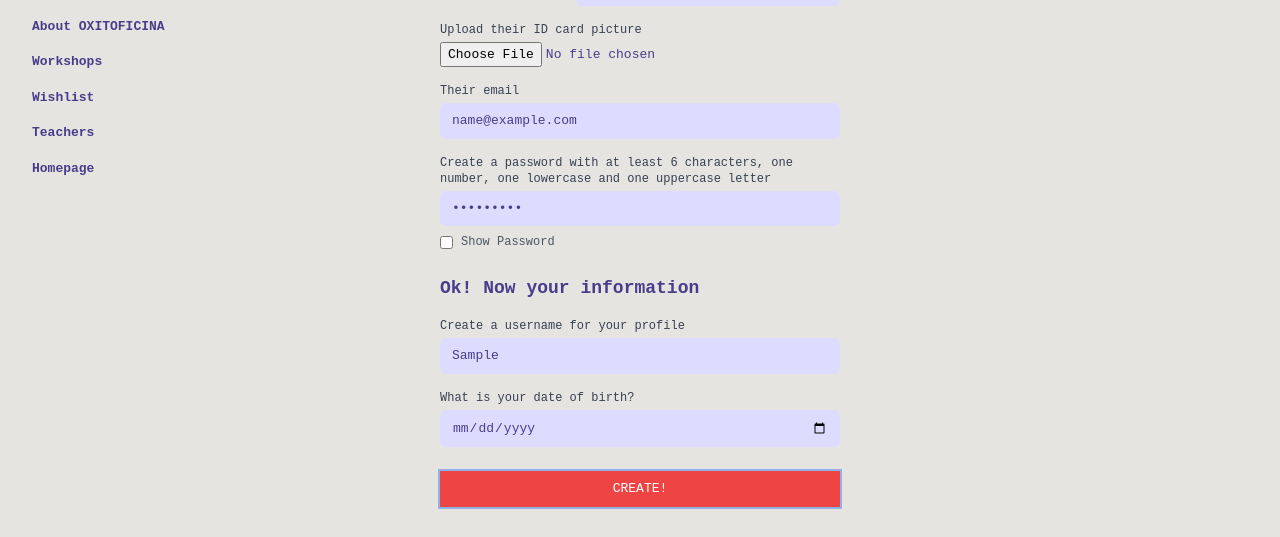
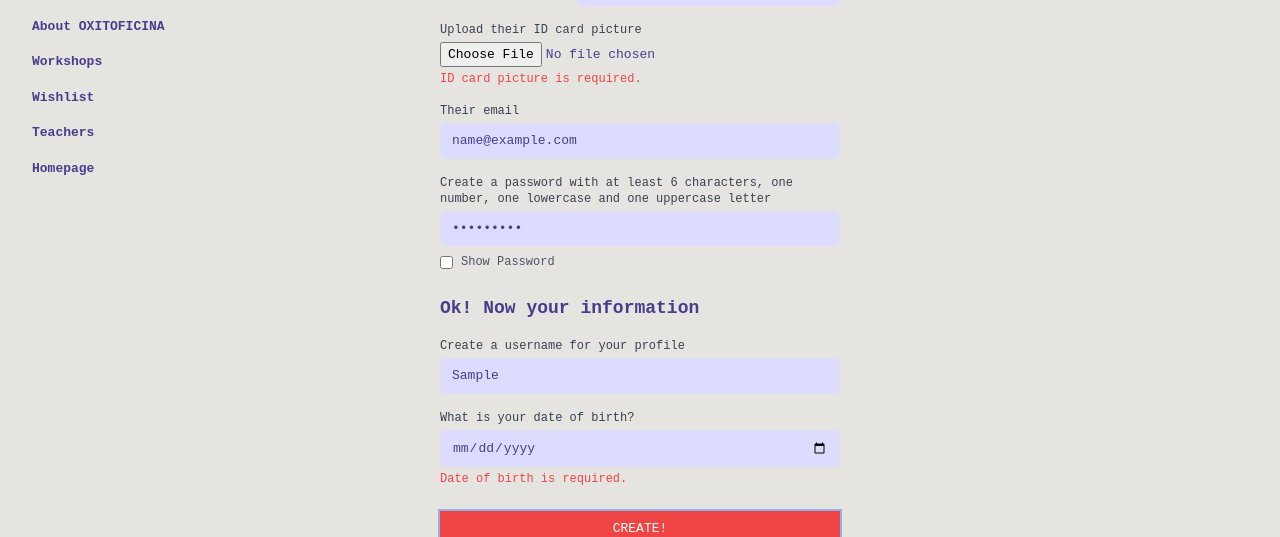
Before and after one commit to bubu-destroi/oxi_client, a React (Vite) app: page /signup in a window 1280 px wide. Both pictures are taken after typing "Sample", "Sample", "Sample", "name@example.com", "Sample123", "Sample" into the empty fields and a click on the button "CREATE!". Shown: the part 560-1097 px from the top of the page. Built offline with nearby package versions, Linux system fonts and the light colour scheme; no server answers.

Commit message:
error signup

```diff
--- a/src/pages/Auth/SignUp.jsx
+++ b/src/pages/Auth/SignUp.jsx
@@ -21,6 +21,9 @@ function SignUp() {
   const courses_taken = [];
   const [loading, setLoading] = useState(false);
 
+  // Error State Variables
+  const [errors, setErrors] = useState({});
+
   const navigate = useNavigate();
 
   const handleParent_name = (e) => {
@@ -35,7 +38,6 @@ function SignUp() {
 
   const handleCountryCodeChange = (code) => {
     setCountryCode(code);
-    console.log(phone_number);
   };
 
   const handleId_card_picture = async (e) => {
@@ -82,8 +84,41 @@ function SignUp() {
     handleAge();
   };
 
+  const validateInputs = () => {
+    const newErrors = {};
+
+    if (!parent_name) newErrors.parent_name = 'Parent name is required.';
+    if (!address) newErrors.address = 'Address is required.';
+    if (!phone_number) newErrors.phone_number = 'Phone number is required.';
+    if (!id_card_picture) newErrors.id_card_picture = 'ID card picture is required.';
+    if (!email) {
+      newErrors.email = 'Email is required.';
+    } else if (!/\S+@\S+\.\S+/.test(email)) {
+      newErrors.email = 'Invalid email address.';
+    }
+    if (!password) {
+      newErrors.password = 'Password is required.';
+    } else if (
+      !/(?=.*\d)(?=.*[a-z])(?=.*[A-Z]).{6,}/.test(password)
+    ) {
+      newErrors.password =
+        'Password must contain at least 6 characters, one number, one lowercase, and one uppercase letter.';
+    }
+    if (!learner_username) newErrors.learner_username = 'Username is required.';
+    if (!date_of_birth) newErrors.date_of_birth = 'Date of birth is required.';
+
+    return newErrors;
+  };
+
   const handleSubmit = async (e) => {
     e.preventDefault();
+
+    const newErrors = validateInputs();
+    if (Object.keys(newErrors).length > 0) {
+      setErrors(newErrors);
+      return;
+    }
+
     try {
       const newUserProfile = {
         parent_name,
@@ -115,30 +150,24 @@ function SignUp() {
       <div className='flex items-center justify-center min-h-screen pt-20 p-4'>
         <div className='max-w-md w-full'>
           <h2 className='text-xl sm:text-l font-bold px-10 pt-10 mb-4 text-center md:max-w-lg '>
-            Create an account <br/>
-            </h2>
-          <h3 className='text-l font-semibold mt-6 px-10  mb-4 text-center md:max-w-lg '>
-to sign up for workshops and tell us what you want to learn about!
-
+            Create an account <br />
+          </h2>
+          <h3 className='text-l font-semibold mt-6 px-10 mb-4 text-center md:max-w-lg '>
+            to sign up for workshops and tell us what you want to learn about!
           </h3>
-          <h5 className='text-xs sm:text-xs  mb-4 flex flex-col items-center justify-center'>
+          <h5 className='text-xs sm:text-xs mb-4 flex flex-col items-center justify-center'>
             Do you already own an account?{' '}
-            <Link
-              to='/login'
-              className='text-red-500 hover:text-blue-500 mt-5'>
+            <Link to='/login' className='text-red-500 hover:text-blue-500 mt-5'>
               Log in here!
             </Link>
           </h5>
-          <form
-            className='w-full max-w-md p-6 '
-            onSubmit={handleSubmit}>
+          <form className='w-full max-w-md p-6' onSubmit={handleSubmit}>
             <p className='text-xs mb-4 text-center'>
               We need your parents/caretaker information! If you are an adult,
               input your own information.
             </p>
-            <label
-              htmlFor='parent-name'
-              className='block text-xs font-medium text-gray-700'>
+
+            <label htmlFor='parent-name' className='block text-xs font-medium text-gray-700'>
               Their name
             </label>
             <input
@@ -147,12 +176,14 @@ to sign up for workshops and tell us what you want to learn about!
               id='parent-name'
               value={parent_name}
               onChange={handleParent_name}
-              className=' block w-full mt-1 bg-[rgba(221,220,255,0.997)] py-2 px-3 rounded-md focus:outline-none'
+              className='block w-full mt-1 bg-[rgba(221,220,255,0.997)] py-2 px-3 rounded-md focus:outline-none'
               placeholder='Enter their name'
             />
-            <label
-              htmlFor='address'
-              className='block text-xs  font-medium text-gray-700 mt-4'>
+            {errors.parent_name && (
+              <p className='text-red-500 text-xs mt-1'>{errors.parent_name}</p>
+            )}
+
+            <label htmlFor='address' className='block text-xs font-medium text-gray-700 mt-4'>
               Their address
             </label>
             <input
@@ -164,9 +195,11 @@ to sign up for workshops and tell us what you want to learn about!
               className='block w-full mt-1 bg-[rgba(221,220,255,0.997)] py-2 px-3 rounded-md focus:outline-none'
               placeholder='Enter their address'
             />
-            <label
-              htmlFor='phone-number'
-              className='block text-xs  font-medium text-gray-700 mt-4'>
+            {errors.address && (
+              <p className='text-red-500 text-xs mt-1'>{errors.address}</p>
+            )}
+
+            <label htmlFor='phone-number' className='block text-xs font-medium text-gray-700 mt-4'>
               Their telephone number
             </label>
             <div className='flex items-center'>
@@ -179,9 +212,11 @@ to sign up for workshops and tell us what you want to learn about!
                 className='block w-full mt-1 bg-[rgba(221,220,255,0.997)] py-2 px-3 rounded-md focus:outline-none ml-2'
               />
             </div>
-            <label
-              htmlFor='id_card_picture'
-              className='block text-xs  font-medium text-gray-700 mt-4'>
+            {errors.phone_number && (
+              <p className='text-red-500 text-xs mt-1'>{errors.phone_number}</p>
+            )}
+
+            <label htmlFor='id_card_picture' className='block text-xs font-medium text-gray-700 mt-4'>
               Upload their ID card picture
             </label>
             <input
@@ -191,9 +226,11 @@ to sign up for workshops and tell us what you want to learn about!
               onChange={handleId_card_picture}
               className='block w-full mt-1'
             />
-            <label
-              htmlFor='email'
-              className='block text-xs  font-medium text-gray-700 mt-4'>
+            {errors.id_card_picture && (
+              <p className='text-red-500 text-xs mt-1'>{errors.id_card_picture}</p>
+            )}
+
+            <label htmlFor='email' className='block text-xs font-medium text-gray-700 mt-4'>
               Their email
             </label>
             <input
@@ -205,11 +242,12 @@ to sign up for workshops and tell us what you want to learn about!
               className='block w-full mt-1 bg-[rgba(221,220,255,0.997)] py-2 px-3 rounded-md focus:outline-none'
               placeholder='Enter their email'
             />
-            <label
-              htmlFor='password'
-              className='block text-xs  font-medium text-gray-700 mt-4'>
-              Create a password with at least 6 characters, one number, one
-              lowercase and one uppercase letter
+            {errors.email && (
+              <p className='text-red-500 text-xs mt-1'>{errors.email}</p>
+            )}
+
+            <label htmlFor='password' className='block text-xs font-medium text-gray-700 mt-4'>
+              Create a password with at least 6 characters, one number, one lowercase and one uppercase letter
             </label>
             <input
               type={showPassword ? 'text' : 'password'}
@@ -220,6 +258,10 @@ to sign up for workshops and tell us what you want to learn about!
               className='block w-full mt-1 bg-[rgba(221,220,255,0.997)] py-2 px-3 rounded-md focus:outline-none'
               placeholder='Enter your password'
             />
+            {errors.password && (
+              <p className='text-red-500 text-xs mt-1'>{errors.password}</p>
+            )}
+
             <div className='flex items-center mt-2'>
               <input
                 type='checkbox'
@@ -228,18 +270,14 @@ to sign up for workshops and tell us what you want to learn about!
                 onChange={(e) => setShowPassword(e.target.checked)}
                 className='mr-2'
               />
-              <label
-                htmlFor='show-password'
-                className='text-xs  text-gray-600'>
+              <label htmlFor='show-password' className='text-xs text-gray-600'>
                 Show Password
               </label>
             </div>
-            <h3 className='text-lg font-semibold mt-6'>
-              Ok! Now your information
-            </h3>
-            <label
-              htmlFor='learner_username'
-              className='block text-xs  font-medium text-gray-700 mt-4'>
+
+            <h3 className='text-lg font-semibold mt-6'>Ok! Now your information</h3>
+
+            <label htmlFor='learner_username' className='block text-xs font-medium text-gray-700 mt-4'>
               Create a username for your profile
             </label>
             <input
@@ -251,9 +289,11 @@ to sign up for workshops and tell us what you want to learn about!
               className='block w-full mt-1 bg-[rgba(221,220,255,0.997)] py-2 px-3 rounded-md focus:outline-none'
               placeholder='Enter your username'
             />
-            <label
-              htmlFor='date_of_birth'
-              className='block text-xs  font-medium text-gray-700 mt-4'>
+            {errors.learner_username && (
+              <p className='text-red-500 text-xs mt-1'>{errors.learner_username}</p>
+            )}
+
+            <label htmlFor='date_of_birth' className='block text-xs font-medium text-gray-700 mt-4'>
               What is your date of birth?
             </label>
             <input
@@ -264,9 +304,13 @@ to sign up for workshops and tell us what you want to learn about!
               onChange={handleDate_of_birth}
               className='block w-full mt-1 bg-[rgba(221,220,255,0.997)] py-2 px-3 rounded-md focus:outline-none'
             />
+            {errors.date_of_birth && (
+              <p className='text-red-500 text-xs mt-1'>{errors.date_of_birth}</p>
+            )}
+
             <button
               type='submit'
-              className='w-full bg-red-500 text-white py-2 px-4  hover:bg-blue-600 focus:outline-none focus:ring-2 focus:ring-blue-500 focus:ring-opacity-50 mt-6'>
+              className='w-full bg-red-500 text-white py-2 px-4 hover:bg-blue-600 focus:outline-none focus:ring-2 focus:ring-blue-500 focus:ring-opacity-50 mt-6'>
               CREATE!
             </button>
           </form>
```
